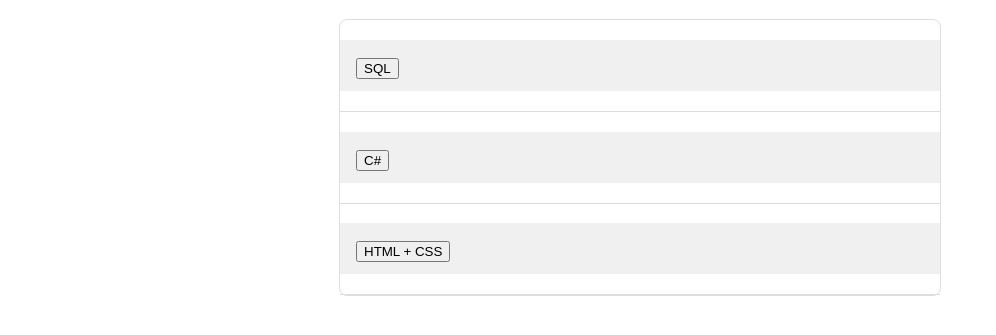
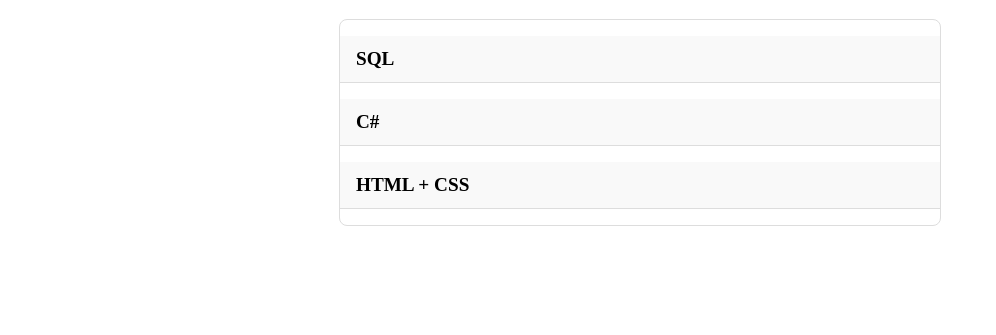
Before and after one commit to racmrob/racmrob.github.io, a plain HTML site: page SkillSets.html in a window 1280 px wide. Shown: the part 117-452 px from the top of the page, without its empty margins (0-996 px from the left). Drawn offline with Linux system fonts and the light colour scheme.

Commit message:
stylesheet/accordion

```diff
--- a/SkillSets.html
+++ b/SkillSets.html
@@ -14,7 +14,7 @@
 
 <h1>My Skills</h1>
 
-<div class="accordion accordion-flush" id="accordionFlushExample">
+<!--<div class="accordion accordion-flush" id="accordionFlushExample">
     <div class="accordion-item">
         <h2 class="accordion-header">
             <button class="accordion-button collapsed" type="button" data-bs-toggle="collapse" data-bs-target="#flush-collapseOne" aria-expanded="false" aria-controls="flush-collapseOne">
@@ -45,4 +45,35 @@
             <div class="accordion-body"> I can create simple websites using HTML and CSS files. </div>
         </div>
     </div>
+</div>-->
+
+
+
+<div class="accordion" id="accordionExample">
+    <div class="accordion-item">
+        <h2 class="accordion-header" data-target="collapseOne">
+            SQL
+        </h2>
+        <div id="collapseOne" class="accordion-collapse collapse">
+            <div class="accordion-body">I can do queries on SQL server and also know how to create databases/ generate data.</div>
+        </div>
+    </div>
+
+    <div class="accordion-item">
+        <h2 class="accordion-header" data-target="collapseTwo">
+            C#
+        </h2>
+        <div id="collapseTwo" class="accordion-collapse collapse">
+            <div class="accordion-body">I have basic C# skills from taking two coding classes.</div>
+        </div>
+    </div>
+
+    <div class="accordion-item">
+        <h2 class="accordion-header" data-target="collapseThree">
+            HTML + CSS
+        </h2>
+        <div id="collapseThree" class="accordion-collapse collapse">
+            <div class="accordion-body">I can create simple websites using HTML and CSS files.</div>
+        </div>
+    </div>
 </div>
--- a/StyleSheet.css
+++ b/StyleSheet.css
@@ -73,10 +73,6 @@ body
     display: none;
 }
 
-
-
-
-
 .accordion {
     border: 1px solid #ddd;
     border-radius: 8px;
@@ -84,16 +80,14 @@ body
     margin: 0 auto;
 }
 
-.accordion-item {
-    border-bottom: 1px solid #ddd;
-}
-
 .accordion-header {
     padding: 12px 16px;
-    background-color: #f0f0f0;
+    background-color: #f9f9f9;
+    font-size: 1.2em;
+    font-weight: bold;
     cursor: pointer;
-    font-weight: bold;
     transition: background-color 0.3s ease;
+    border-bottom: 1px solid #ddd;
 }
 
     .accordion-header:hover {
@@ -106,6 +100,6 @@ body
     background-color: #fff;
 }
 
-.accordion-header.active + .accordion-body {
+.accordion-collapse.show .accordion-body {
     display: block;
 }
```
